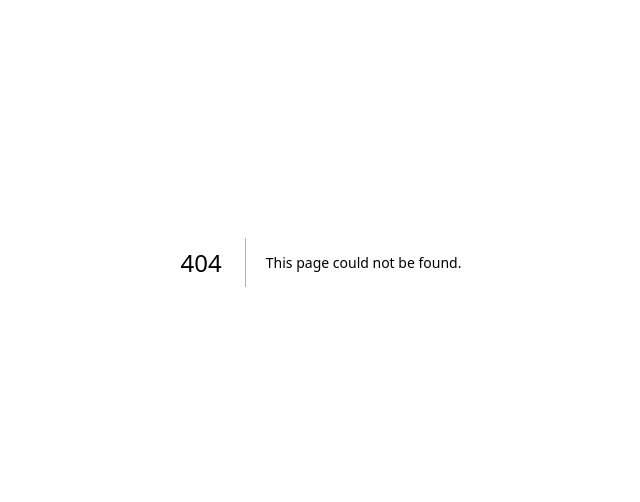
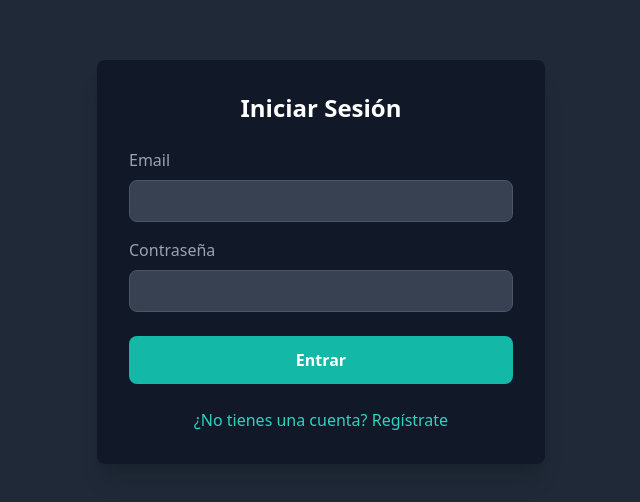
Before and after one commit to cripto-bot/rastreador, a Next.js app: page /login in a window 1280 px wide. Before the commit this address had no page. Shown: the part 138-640 px from the top of the page, without its empty margins (319-959 px from the left). Built offline with nearby package versions, Linux system fonts and the light colour scheme.

Commit message:
Create login.js

```diff
--- /dev/null
+++ b/pages/login.js
@@ -0,0 +1,67 @@
+import Head from 'next/head';
+import Link from 'next/link';
+import { useState } from 'react';
+import { useRouter } from 'next/router';
+
+export default function LoginPage() {
+  const [status, setStatus] = useState('');
+  const router = useRouter();
+
+  const handleSubmit = async (event) => {
+    event.preventDefault();
+    setStatus('Verificando credenciales...');
+
+    const formData = {
+      email: event.target.email.value,
+      contrasena: event.target.contrasena.value,
+    };
+
+    const response = await fetch('/api/auth/login', {
+      method: 'POST',
+      headers: { 'Content-Type': 'application/json' },
+      body: JSON.stringify(formData),
+    });
+
+    const result = await response.json();
+
+    if (response.ok) {
+      localStorage.setItem('token', result.token);
+      setStatus('¡Inicio de sesión exitoso! Redirigiendo...');
+      router.push('/dashboard');
+    } else {
+      setStatus('Error: ' + result.message);
+    }
+  };
+
+  return (
+    <>
+      <Head>
+        <title>Iniciar Sesión - CritoBots</title>
+      </Head>
+      <div className="min-h-screen bg-gray-800 flex items-center justify-center p-4">
+        <div className="bg-gray-900 p-8 rounded-lg shadow-xl w-full max-w-md">
+          <h2 className="text-2xl font-bold mb-6 text-center text-white">Iniciar Sesión</h2>
+          <form onSubmit={handleSubmit}>
+            <div className="mb-4">
+              <label className="block text-gray-400 mb-2" htmlFor="email">Email</label>
+              <input className="w-full px-3 py-2 bg-gray-700 text-white border border-gray-600 rounded-lg focus:outline-none focus:border-teal-500" type="email" id="email" name="email" required />
+            </div>
+            <div className="mb-6">
+              <label className="block text-gray-400 mb-2" htmlFor="contrasena">Contraseña</label>
+              <input className="w-full px-3 py-2 bg-gray-700 text-white border border-gray-600 rounded-lg focus:outline-none focus:border-teal-500" type="password" id="contrasena" name="contrasena" required />
+            </div>
+            <button type="submit" className="w-full bg-teal-500 text-white py-3 rounded-lg font-semibold hover:bg-teal-600 transition-colors">
+              Entrar
+            </button>
+            {status && <p className="text-center text-gray-300 mt-4">{status}</p>}
+          </form>
+          <div className="text-center mt-6">
+             <Link href="/register" className="text-teal-400 hover:underline">
+                ¿No tienes una cuenta? Regístrate
+             </Link>
+          </div>
+        </div>
+      </div>
+    </>
+  );
+}
```
